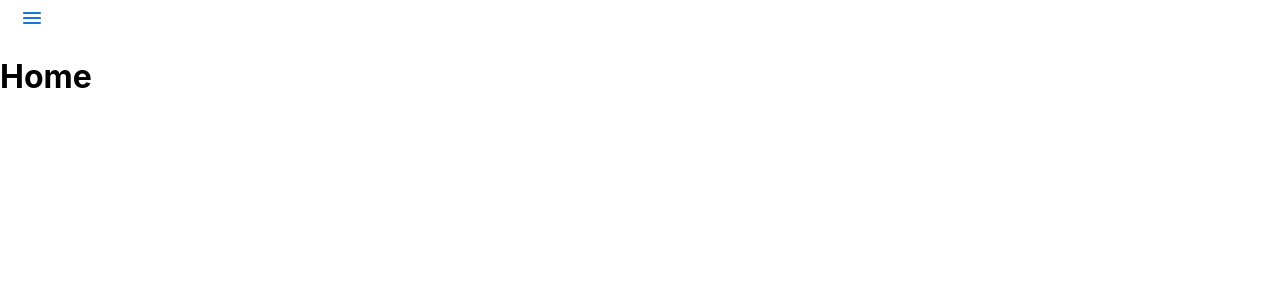
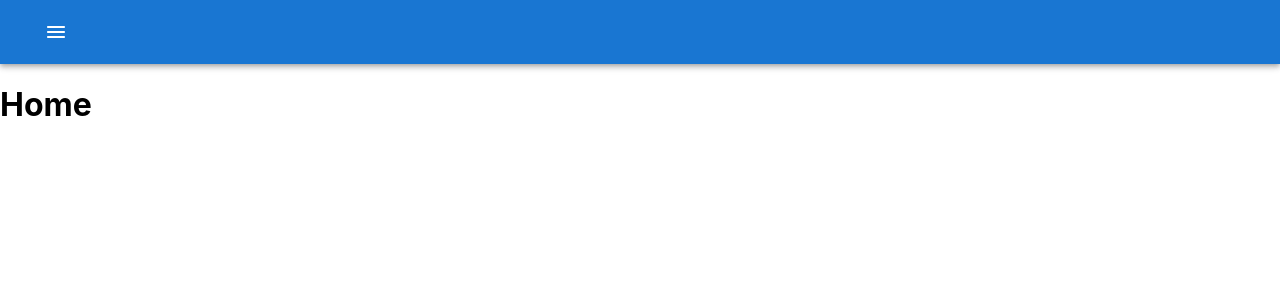
Before and after one commit to SourishMurthy1/SunHacks2021, a React (Create React App) app in the folder frontend/: page /home in a window 1280 px wide. Shown: the top 300 px of the page. Built offline with nearby package versions, Linux system fonts and the light colour scheme.

Commit message:
added an appbar

```diff
--- a/frontend/src/Components/MaterialUIDrawer.jsx
+++ b/frontend/src/Components/MaterialUIDrawer.jsx
@@ -7,11 +7,25 @@ import List from '@mui/material/List';
 import ListItem from '@mui/material/ListItem';
 import ListItemIcon from '@mui/material/ListItemIcon';
 import ListItemText from '@mui/material/ListItemText';
+import AppBar from '@mui/material/AppBar';
+import Toolbar from '@mui/material/Toolbar';
 import HomeRoundedIcon from '@mui/icons-material/HomeRounded';
 import ReceiptRoundedIcon from '@mui/icons-material/ReceiptRounded';
 import AutoGraphRoundedIcon from '@mui/icons-material/AutoGraphRounded';
 import LiveTvRoundedIcon from '@mui/icons-material/LiveTvRounded';
 import MenuRoundedIcon from '@mui/icons-material/MenuRounded';
+import { createTheme, ThemeProvider } from '@mui/material/styles';
+
+const theme = createTheme({
+  status: {
+    danger: '#e53e3e',
+  },
+  palette: {
+    menu:{
+        main:'#ffffff'
+    }
+  },
+});
 
 const MaterialUIDrawer = (props) => {
 
@@ -41,9 +55,17 @@ const MaterialUIDrawer = (props) => {
 
     return (
         <React.Fragment>
-            <Button onClick={() => setOpen(true)}>
-                <MenuRoundedIcon/>
-            </Button>
+            <Box sx={{ flexGrow: 1 }}>
+                <AppBar position="static">
+                    <Toolbar>
+                        <ThemeProvider theme={theme}>
+                            <Button color="menu" onClick={() => setOpen(true)}>
+                                <MenuRoundedIcon/>
+                            </Button>
+                        </ThemeProvider>
+                    </Toolbar>
+                </AppBar>
+            </Box>
             <Drawer
                 variant="temporary"
                 open={open}
```
